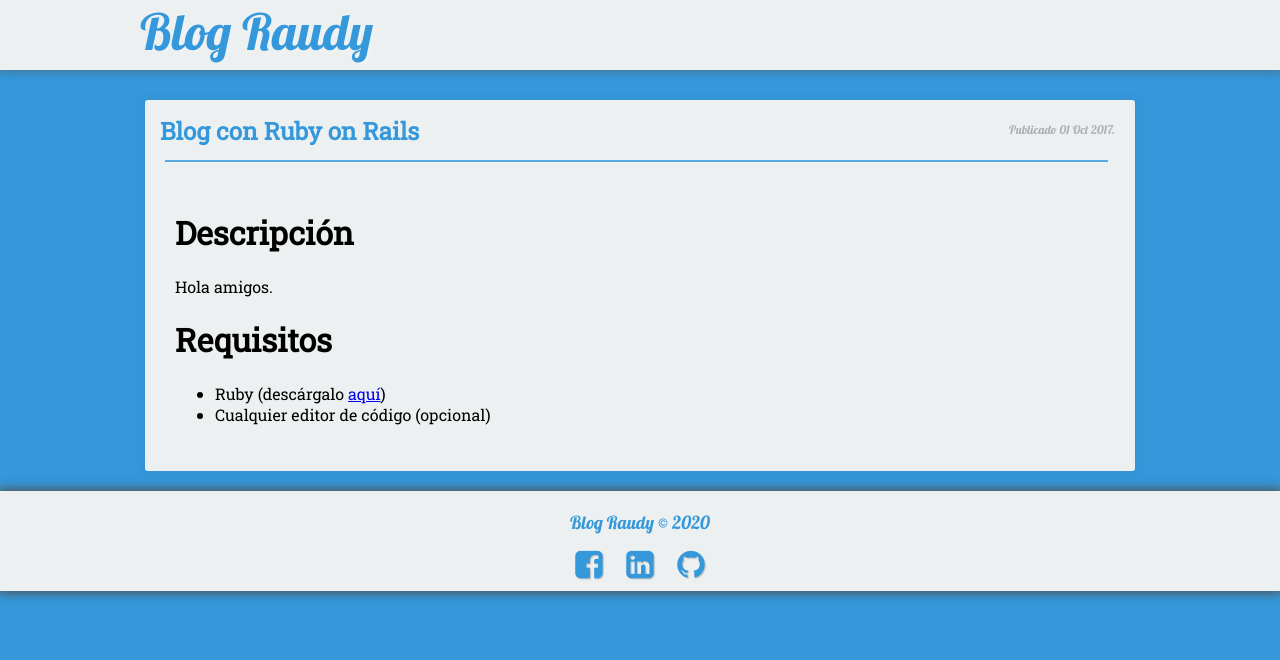
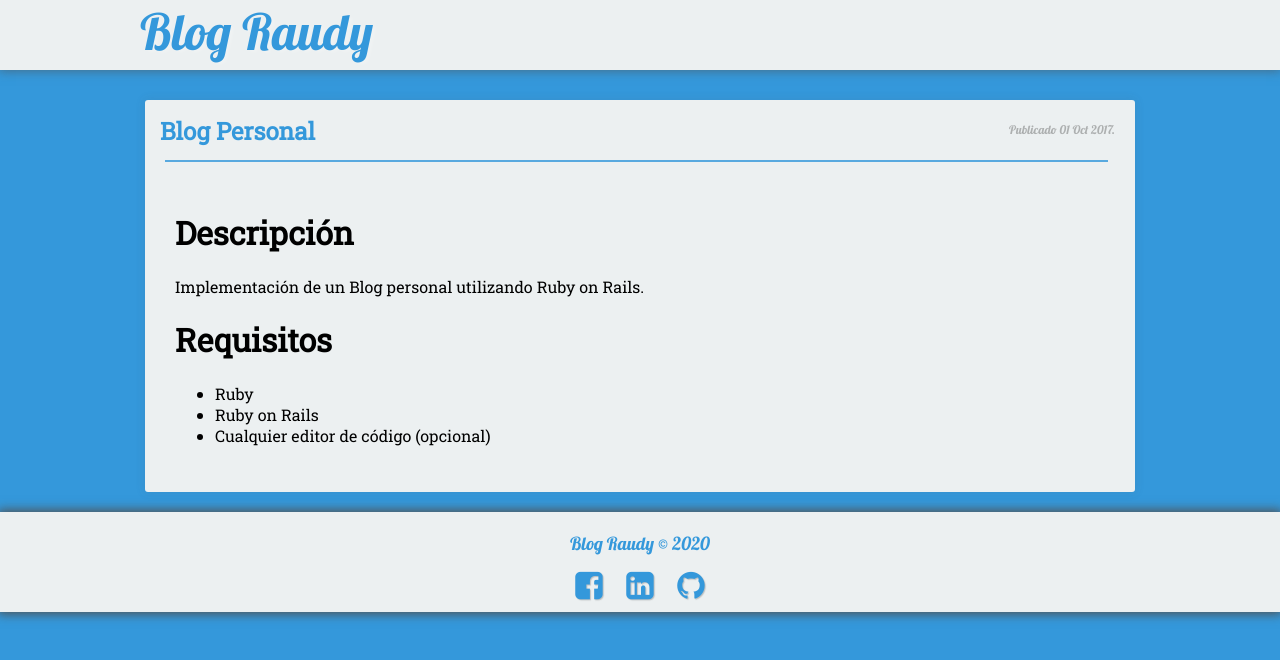
Before and after one commit to nisoto/Blog-anterior-2.0, a Jekyll site: the page built from _posts/2017-10-01-blog-rails.md, in a window 1280 px wide. Shown: the top 660 px of the page. Built offline with Jekyll 4.4.1, drawn with Linux system fonts in a browser that asks for light colours; nearby versions of some CDN libraries.

Commit message:
Update 2017-10-01-blog-rails.md

```diff
--- a/_posts/2017-10-01-blog-rails.md
+++ b/_posts/2017-10-01-blog-rails.md
@@ -1,9 +1,9 @@
 ---
 layout: post
-title:  "Blog con Ruby on Rails"
+title:  "Blog Personal"
 image: "/assets/img/ruby3.png"
 date:   2017-10-01
-excerpt: "Implementación de un Blog Personal utilizando Ruby on Rails"
+excerpt: "Implementación de un Blog personal utilizando Ruby on Rails"
 project: true
 tag:
 - Rails
@@ -11,9 +11,10 @@ tag:
 
 # Descripción
 
-Hola amigos.
+Implementación de un Blog personal utilizando Ruby on Rails.
 
 # Requisitos
 
-* Ruby (descárgalo [aquí](https://www.ruby-lang.org/es/downloads/))
+* Ruby
+* Ruby on Rails
 * Cualquier editor de código (opcional)
```
